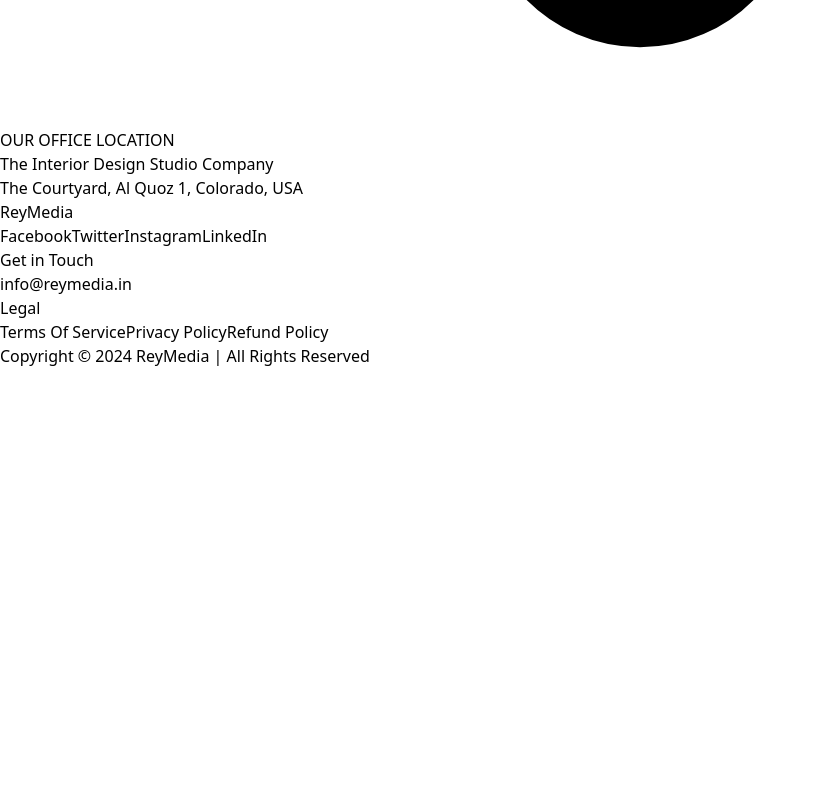
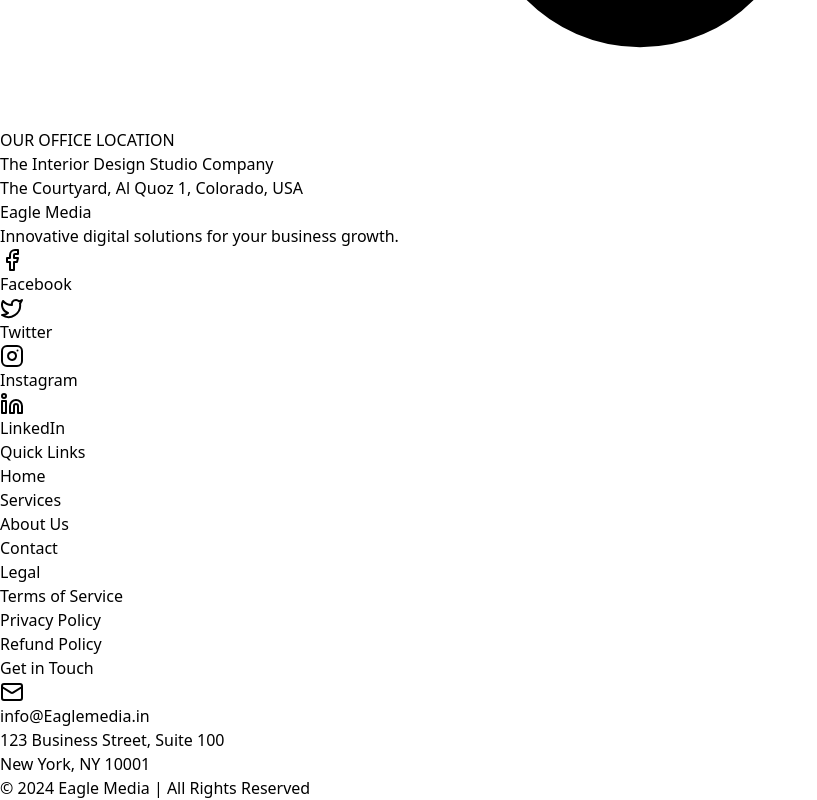
Before and after one commit to iamdeepakverma/eagle-media, a React (Vite) app: page /contact in a window 1280 px wide. Shown: the part 4270-5070 px from the top of the page, without its empty margins (0-817 px from the left). Before the commit the page ends 4638 px from the top, so only its background shows below. Built offline with nearby package versions, Linux system fonts and the light colour scheme.

Commit message:
3 commit

```diff
--- a/src/comoponents/About/About.jsx
+++ b/src/comoponents/About/About.jsx
@@ -13,11 +13,11 @@ const About = () => {
           </div>
         </section> */}
 
-       <section className="relative h-[400px] text-center relative h-[350px] bg-[url('./office.png')] bg-cover bg-center">
+       <section className="relative h-[450px] text-center relative h-[350px] bg-[url('./office.png')] bg-cover bg-center">
        <div className="absolute inset-0 bg-gray-900/80"></div>
 
         <div className="relative flex flex-col items-center justify-center h-full px-4 max-w-4xl mx-auto text-white space-y-6">
-          <h1 className="text-5xl font-bold mb-6">About</h1>
+          <h1 className="text-5xl font-bold sm:pt-10 mb-6">About</h1>
           <p className="text-lg">
             ReyMedia is the brainchild of [Rey-Trix Enterprise Private Limited], a dynamic brand focused on innovative Digital media solutions. With a keen eye for excellence, ReyMedia is committed to delivering cutting-edge digital services that captivate and engage audiences.
           </p>
--- a/src/comoponents/Footer/Footer.jsx
+++ b/src/comoponents/Footer/Footer.jsx
@@ -1,57 +1,64 @@
 import React from 'react'
+import { Facebook, Twitter, Instagram, Linkedin, Mail } from 'lucide-react'
 
 const Footer = () => {
   return (
-  <>
     <footer className="bg-gray-900 text-white py-12">
       <div className="container mx-auto px-4">
-          <div className="grid md:grid-cols-2 gap-8">
-            <div>
-              <h3 className="text-xl font-bold mb-4">ReyMedia</h3>
+        <div className="grid grid-cols-1 md:grid-cols-2 lg:grid-cols-4 gap-8">
+          <div className="mb-8 md:mb-0">
+            <h3 className="text-2xl font-bold mb-4 text-purple-400">Eagle Media</h3>
+            <p className="text-gray-400 mb-4">Innovative digital solutions for your business growth.</p>
             <div className="flex space-x-4">
-                <a href="#" className="hover:text-purple-400">
-                  Facebook
+              <a href="#" className="text-gray-400 hover:text-purple-400 transition-colors duration-300">
+                <Facebook className="w-6 h-6" />
+                <span className="sr-only">Facebook</span>
               </a>
-                <a href="#" className="hover:text-purple-400">
-                  Twitter
+              <a href="#" className="text-gray-400 hover:text-purple-400 transition-colors duration-300">
+                <Twitter className="w-6 h-6" />
+                <span className="sr-only">Twitter</span>
               </a>
-                <a href="#" className="hover:text-purple-400">
-                  Instagram
+              <a href="#" className="text-gray-400 hover:text-purple-400 transition-colors duration-300">
+                <Instagram className="w-6 h-6" />
+                <span className="sr-only">Instagram</span>
               </a>
-                <a href="#" className="hover:text-purple-400">
-                  LinkedIn
+              <a href="#" className="text-gray-400 hover:text-purple-400 transition-colors duration-300">
+                <Linkedin className="w-6 h-6" />
+                <span className="sr-only">LinkedIn</span>
               </a>
             </div>
           </div>
-            <div className="grid grid-cols-2 gap-8">
-              <div>
-                <h4 className="font-bold mb-4">Get in Touch</h4>
-                <a href="mailto:info@reymedia.in" className="hover:text-purple-400">
-                  info@reymedia.in
-                </a>
+          <div className="mb-8 md:mb-0">
+            <h4 className="text-xl font-semibold mb-4 text-purple-400">Quick Links</h4>
+            <ul className="space-y-2">
+              <li><a href="#" className="text-gray-400 hover:text-white transition-colors duration-300">Home</a></li>
+              <li><a href="#" className="text-gray-400 hover:text-white transition-colors duration-300">Services</a></li>
+              <li><a href="#" className="text-gray-400 hover:text-white transition-colors duration-300">About Us</a></li>
+              <li><a href="#" className="text-gray-400 hover:text-white transition-colors duration-300">Contact</a></li>
+            </ul>
+          </div>
+          <div className="mb-8 md:mb-0">
+            <h4 className="text-xl font-semibold mb-4 text-purple-400">Legal</h4>
+            <ul className="space-y-2">
+              <li><a href="#" className="text-gray-400 hover:text-white transition-colors duration-300">Terms of Service</a></li>
+              <li><a href="#" className="text-gray-400 hover:text-white transition-colors duration-300">Privacy Policy</a></li>
+              <li><a href="#" className="text-gray-400 hover:text-white transition-colors duration-300">Refund Policy</a></li>
+            </ul>
           </div>
           <div>
-                <h4 className="font-bold mb-4">Legal</h4>
-                <div className="space-y-2">
-                  <a href="#" className="block hover:text-purple-400">
-                    Terms Of Service
+            <h4 className="text-xl font-semibold mb-4 text-purple-400">Get in Touch</h4>
+            <a href="mailto:info@reymedia.in" className="flex items-center text-gray-400 hover:text-white transition-colors duration-300 mb-2">
+              <Mail className="w-5 h-5 mr-2" />
+              info@Eaglemedia.in
             </a>
-                  <a href="#" className="block hover:text-purple-400">
-                    Privacy Policy
-                  </a>
-                  <a href="#" className="block hover:text-purple-400">
-                    Refund Policy
-                  </a>
+            <p className="text-gray-400">123 Business Street, Suite 100<br />New York, NY 10001</p>
           </div>
         </div>
-            </div>
-          </div>
-          <div className="border-t border-gray-800 mt-8 pt-8 text-center text-sm">
-            <p>Copyright © 2024 ReyMedia | All Rights Reserved</p>
+        <div className="border-t border-gray-800 mt-12 pt-8 text-center text-sm">
+          <p className="text-gray-400">&copy; {new Date().getFullYear()} Eagle Media | All Rights Reserved</p>
         </div>
       </div>
     </footer>
-  </>
   )
 }
 
--- a/src/comoponents/Header/Header.jsx
+++ b/src/comoponents/Header/Header.jsx
@@ -3,7 +3,7 @@ import React from 'react'
 const Header = () => {
   return (
     <>
-     <section className="container mx-auto px-4 py-12 sm:py-1 md:py-16">
+     <section className="container mx-auto px-4 py-12 sm:py-1 md:py-16 sm:pb-0">
         <div className="grid md:grid-cols-2 gap-12 items-center">
           <div>
             <h1 className="text-4xl md:text-5xl font-bold leading-tight mb-6">
@@ -16,9 +16,9 @@ const Header = () => {
               GET STARTED
             </button>
           </div>
-          <div className="relative h-[300px] md:h-[400px]">
+          <div className="relative lg:h-[400px] md:h-[400px] sm:h-[200px]">
             <img
-              src="https://img.freepik.com/free-photo/aerial-view-business-team_53876-124515.jpg"
+              src="./office.png"
               alt="Social Media Analytics"
               fill
               className="object-contain"
--- a/src/comoponents/Service/Services.jsx
+++ b/src/comoponents/Service/Services.jsx
@@ -7,23 +7,26 @@ const Services = () => {
     {
       id:1,
       name:"Social Media Management",
+      image:"https://upload.wikimedia.org/wikipedia/commons/7/74/Social_media_collection_2020s.png",
       description:"Our Instagram management service optimizes your brand's presence, boosts engagement, and drives growth through strategic content creation, audience targeting, and performance analytics.",
     },
     {
       id:2,
-      name:"Professional Dubbing",
+      name:"SEO Search Engine Optimization",
+      image:"https://upload.wikimedia.org/wikipedia/commons/9/90/SEO_Types.png",
       description:"Break the language barrier by getting your videos dubbed by professionals in Hindi to capture the 700 Million Hindi Speaking viewers in India and grow your fanbase worldwide."
     },
     {
       id:3,
       name:"100% Youtube Management",
+      image:"https://upload.wikimedia.org/wikipedia/commons/9/9c/My_Verison_Youtube_Studio_Logo_%282015%29.png",
       description:"We'll cover it according to your needs or manage it all, from researching content ideas, scripting, professionally editing, making a super catchy thumbnail to publishing and everything small in between."
     },
 
   ]
   return (
    <>
-    <section id="services" className="bg-gray-50 pt-0  md:py-24">
+    <section id="services" className="bg-gray-50 lg:pt-10 md:pt-10 sm:pt-40 ">
         <div className="container mx-auto px-4">
           <h2 className="text-3xl md:text-4xl font-bold text-center mb-16">
             Our Services
@@ -36,9 +39,9 @@ const Services = () => {
               service.map((item)=>{
                 return(
                   <div key={item.id} className="bg-white p-6 rounded-lg border-y-2 shadow-grey shadow-md">
-                  <div className="relative h-[200px] mb-6">
+                  <div className="relative h-[200px] mb-0">
                     <img
-                      src="https://img.freepik.com/free-photo/aerial-view-business-team_53876-124515.jpg"
+                      src={item.image}
                       alt="Social Media Management"
                       fill
                       className="object-contain"
```
Also changed, not shown: src/comoponents/Service/MainServices.jsx (+40 -54 lines). Lines whose indentation alone changed are shown as unchanged.
